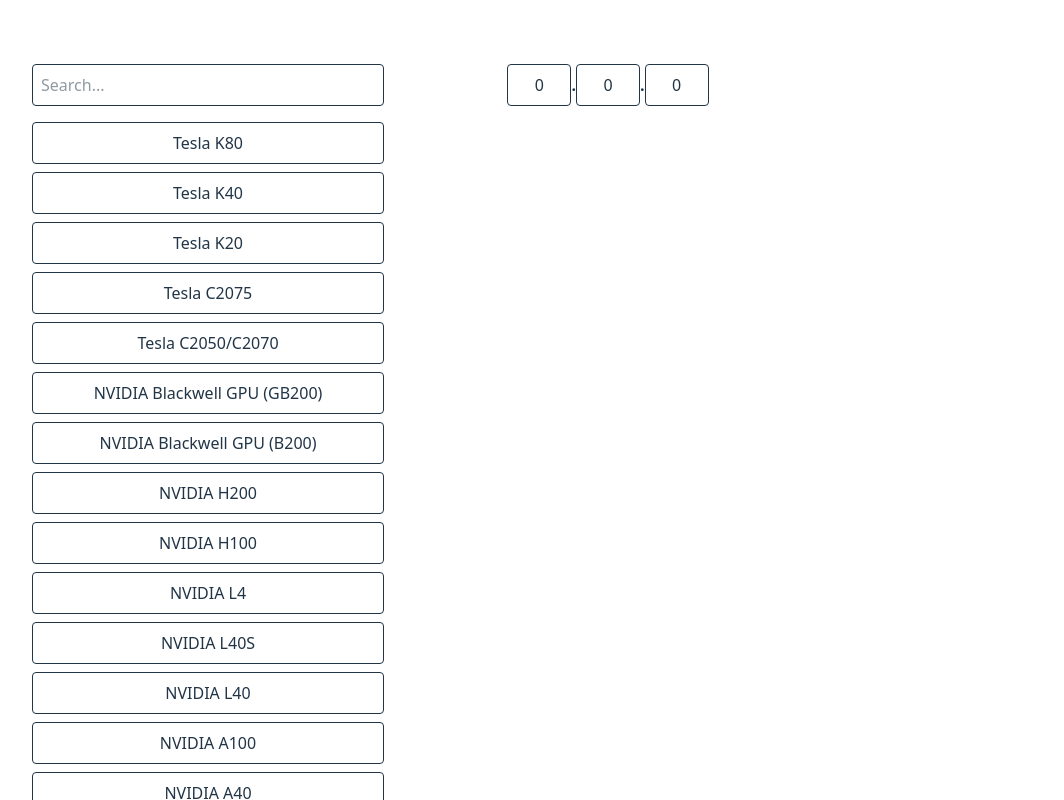
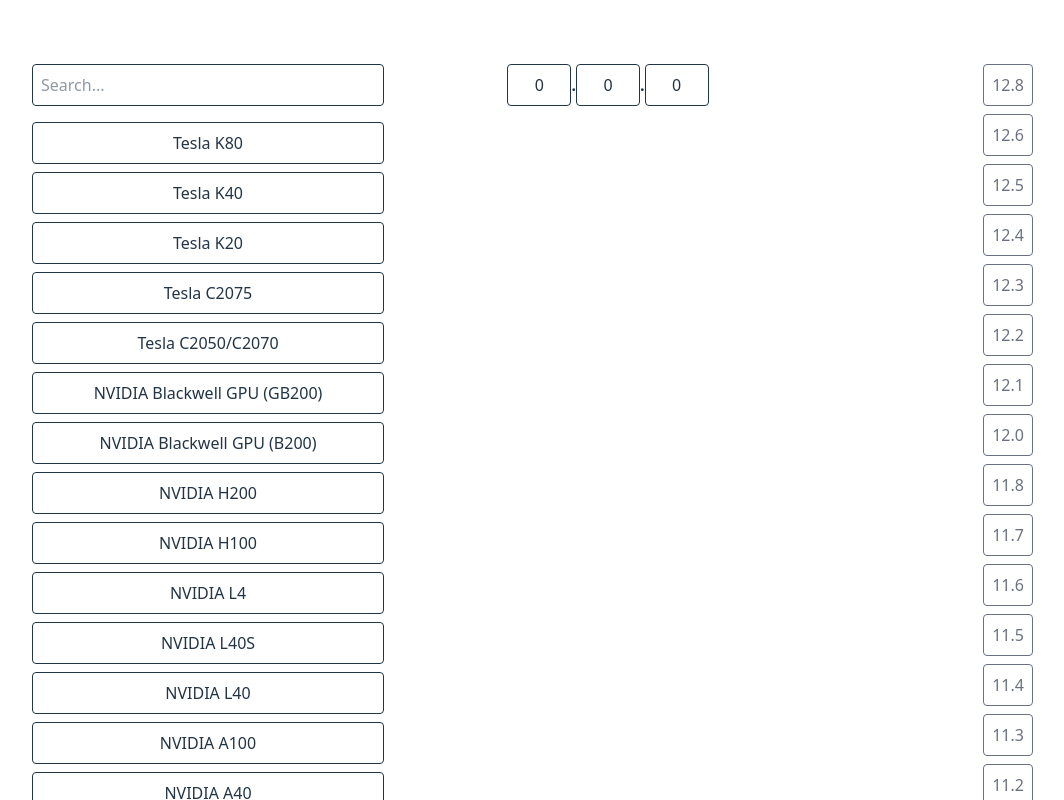
Before and after one commit to mashi6n/cudep-web, a React (Vite) app: page / in a window 1280 px wide. Shown: the top 800 px of the page, without its empty margins (32-1096 px from the left). Built offline with nearby package versions, Linux system fonts and the light colour scheme.

Commit message:
feat: highlight sort list を追加

```diff
--- a/src/App.tsx
+++ b/src/App.tsx
@@ -2,6 +2,7 @@
 import { useEffect } from "react"
 import "./App.css"
 import FilterSortList from "./components/FilterSortList"
+import HighlightSortList from "./components/HighlightSortList"
 import { VersionInput, VersionInputValue } from "./components/VersionInput"
 import DepResolver from "./models/DepResolver"
 import DriverV from "./models/DriverV"
@@ -26,9 +27,7 @@
   }, [])
 
   const compatibleCudas = useMemo(() => {
-    return dep
-      .getCompatibleCudas(gpuName, driverVersion)
-      .map(i => i.toString())
+    return dep.getCompatibleCudas(gpuName, driverVersion)
   }, [gpuName, driverVersion, dep])
 
   const handleGpuSelect = useCallback((item: string | null) => {
@@ -44,18 +43,10 @@
       <div className="grid md:grid-cols-3 gap-4 p-4">
         <FilterSortList items={dep.gpus.map((gpu) => gpu.name)} onSelect={handleGpuSelect} />
         <VersionInput onChange={handleVersionChange} />
-        <div className="p-4 max-w-md mx-auto">
-          <ul className="space-y-2 ">
-            {compatibleCudas.map((item) => (
-              <li
-                key={item.toString()}
-                className={`p-2 border rounded`}
-              >
-                {item.toString()}
-              </li>
-            ))}
-          </ul>
-        </div>
+        <HighlightSortList
+          allItems={dep.cudaDeps.map((c) => c.cuda)}
+          highlightItems={compatibleCudas}
+        />
       </div>
     </>
   )
--- /dev/null
+++ b/src/components/HighlightSortList.tsx
@@ -0,0 +1,40 @@
+import CudaV from "../models/CudaV"
+type T = CudaV
+interface HighlightSortListProps {
+  allItems: T[]
+  highlightItems: T[]
+}
+
+export default function HighlightSortList({ allItems, highlightItems }: HighlightSortListProps) {
+  const highlightSet = new Set(highlightItems)
+  const highlightSortedItems = [...highlightItems].sort((a, b) => b.isLessThanOrEqualTo(a) ? -1 : 1)
+  const allSorteditems = [...allItems].sort((a, b) => b.isLessThanOrEqualTo(a) ? -1 : 1)
+
+  return (
+    <div className="p-4 max-w-md mx-auto">
+      <ul className="space-y-2 ">
+        {highlightSortedItems.map((item) => (
+          <li
+            key={item.toString()}
+            className={`p-2 border rounded`}
+          >
+            {item.toString()}
+          </li>
+        ))}
+        {allSorteditems.map((item) => {
+          if (highlightSet.has(item)) {
+            return null
+          }
+          return (
+            <li
+              key={item.toString()}
+              className={`p-2 border rounded border-b-gray-500 text-gray-500`}
+            >
+              {item.toString()}
+            </li>
+          )
+        })}
+      </ul>
+    </div>
+  )
+}
```
